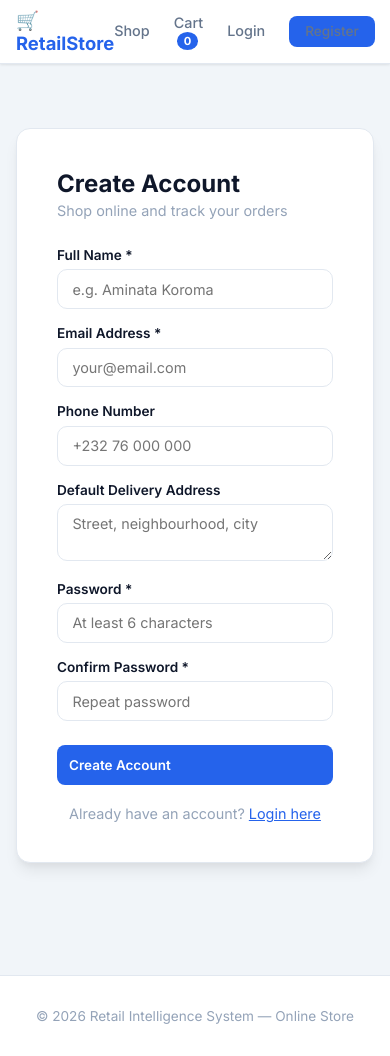
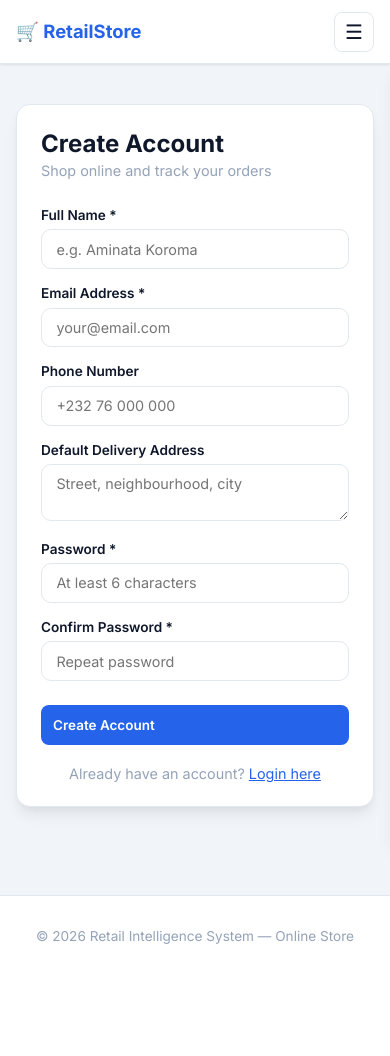
Before and after one commit to kabbamahmoud9-ai/retail-sales-intelligence-system, a Django app: page /store/register/ in a window 390 px wide. After the commit the page ends 944 px from the top, so only its background shows below. Run offline with Django 5.2, Linux system fonts and the light colour scheme; data that the repository does not hold is empty; parts of the project's set-up code (start-up, migrations or seed data) failed here and were passed over.

Commit message:
Make customer-facing storefront fully responsive (nav, cart, checkout, product detail)

```diff
--- a/core/settings.py
+++ b/core/settings.py
@@ -24,7 +24,7 @@ BASE_DIR = Path(__file__).resolve().parent.parent
 SECRET_KEY = config('SECRET_KEY')
 # SECURITY WARNING: don't run with debug turned on in production!
 DEBUG = config('DEBUG', default=False, cast=bool)
-ALLOWED_HOSTS = ['127.0.0.1', 'localhost', '192.168.1.247',  '10.59.6.120',  '10.16.129.1',  '10.177.122.24']
+ALLOWED_HOSTS = ['127.0.0.1', 'localhost', '192.168.1.247',  '10.59.6.120',  '10.16.129.1',  '10.177.122.24', '192.168.1.245']
 
 
 # Application definition
@@ -94,7 +94,7 @@ WSGI_APPLICATION = "core.wsgi.application"
 DATABASES = {
     'default': {
         'ENGINE': 'django.db.backends.postgresql',
-        'NAME': config('DB_NAME'),
+          'NAME': config('DB_NAME'),
         'USER': config('DB_USER'),
         'PASSWORD': config('DB_PASSWORD'),
         'HOST': config('DB_HOST'),
--- a/ecommerce/templates/ecommerce/base_store.html
+++ b/ecommerce/templates/ecommerce/base_store.html
@@ -436,6 +436,110 @@ body {
     .store-main { padding: 1rem; }
     .product-grid { grid-template-columns: repeat(auto-fill, minmax(160px, 1fr)); gap: 1rem; }
 }
+
+/* ===== STORE MOBILE NAV ===== */
+.store-nav-toggle {
+    display: none;
+    background: none;
+    border: 1px solid var(--border-color);
+    border-radius: var(--radius-sm);
+    width: 40px;
+    height: 40px;
+    font-size: 1.25rem;
+    color: var(--text-primary);
+    cursor: pointer;
+    align-items: center;
+    justify-content: center;
+}
+
+.store-nav-overlay {
+    display: none;
+    position: fixed;
+    inset: 0;
+    background: rgba(0,0,0,0.35);
+    z-index: 99;
+}
+
+.store-nav-overlay.open { display: block; }
+
+@media (max-width: 768px) {
+    .store-nav-toggle { display: flex; }
+
+    .store-nav .nav-links {
+        position: fixed;
+        top: 64px;
+        right: 0;
+        width: min(280px, 80vw);
+        height: calc(100vh - 64px);
+        background: white;
+        flex-direction: column;
+        align-items: flex-start;
+        gap: 0;
+        padding: 1rem;
+        box-shadow: var(--shadow-lg);
+        transform: translateX(100%);
+        transition: transform 0.25s ease;
+        overflow-y: auto;
+        z-index: 100;
+    }
+
+    .store-nav .nav-links.open { transform: translateX(0); }
+
+    .store-nav .nav-links a {
+        width: 100%;
+        padding: 0.85rem 0.5rem;
+        border-bottom: 1px solid var(--border-color);
+    }
+}
+
+/* ===== PRODUCT DETAIL GRID ===== */
+.product-detail-grid {
+    display: grid;
+    grid-template-columns: 1fr 1fr;
+    gap: 2rem;
+    align-items: start;
+}
+
+@media (max-width: 768px) {
+    .product-detail-grid { grid-template-columns: 1fr; gap: 1.25rem; }
+    .auth-card { padding: 1.5rem; margin: 1.5rem auto; }
+}
+
+/* ===== CART TABLE — STACK ON SMALL SCREENS ===== */
+@media (max-width: 600px) {
+    .cart-table thead { display: none; }
+    .cart-table, .cart-table tbody, .cart-table tr, .cart-table td {
+        display: block;
+        width: 100%;
+    }
+    .cart-table tr {
+        border-bottom: 1px solid var(--border-color);
+        padding: 0.75rem 0;
+    }
+    .cart-table td {
+        border-bottom: none;
+        padding: 0.35rem 0;
+        display: flex;
+        justify-content: space-between;
+        align-items: center;
+    }
+    .cart-table td::before {
+        content: attr(data-label);
+        font-weight: 600;
+        font-size: 0.75rem;
+        color: var(--text-muted);
+        text-transform: uppercase;
+        margin-right: 1rem;
+    }
+    .cart-table td:first-child::before { content: none; }
+    .cart-update-btn, .cart-remove-btn {
+        min-height: 40px;
+        min-width: 40px;
+        display: inline-flex;
+        align-items: center;
+        justify-content: center;
+    }
+}
 </style>
 </head>
 <body>
@@ -445,7 +549,8 @@ body {
     <a href="{% url 'ecommerce:store_home' %}" class="brand">
         🛒 RetailStore
     </a>
-    <div class="nav-links">
+    <button id="storeNavToggle" class="store-nav-toggle" aria-label="Toggle menu" aria-expanded="false">☰</button>
+    <div class="nav-links" id="storeNavLinks">
         <a href="{% url 'ecommerce:store_home' %}">Shop</a>
         <a href="{% url 'ecommerce:cart' %}">
             Cart <span class="cart-badge">{{ cart_count|default:"0" }}</span>
@@ -470,7 +575,7 @@ body {
         {% endif %}
     </div>
 </nav>
-
+<div class="store-nav-overlay" id="storeNavOverlay"></div>
 <!-- Flash messages -->
 {% if messages %}
 <div style="max-width:1200px; margin: 1rem auto; padding: 0 2rem;">
--- a/ecommerce/templates/ecommerce/checkout.html
+++ b/ecommerce/templates/ecommerce/checkout.html
@@ -6,7 +6,7 @@
 
 <form method="post">
 {% csrf_token %}
-<div style="display:grid; grid-template-columns:1fr 360px; gap:2rem; align-items:start;">
+<div class="checkout-grid">
 
     <!-- Delivery & payment form -->
     <div>
--- a/ecommerce/templates/ecommerce/product_detail.html
+++ b/ecommerce/templates/ecommerce/product_detail.html
@@ -2,7 +2,7 @@
 {% block title %}{{ product.product_name }}{% endblock %}
 
 {% block content %}
-<div style="display:grid; grid-template-columns:1fr 1fr; gap:2rem; align-items:start;">
+<div class="product-detail-grid">
 
     <!-- Product image -->
     <div style="background:var(--bg-primary); border-radius:var(--radius-lg); overflow:hidden; border:1px solid var(--border-color);">
--- a/static/css/style.css
+++ b/static/css/style.css
@@ -742,3 +742,107 @@ input[type=date]:focus, textarea:focus {
     .page-content { padding: 16px; }
     .page-header { flex-direction: column; align-items: flex-start; gap: 12px; }
     .topbar { padding: 0 14px; }
+
+/* ===== STORE MOBILE NAV ===== */
+.store-nav-toggle {
+    display: none;
+    background: none;
+    border: 1px solid var(--border-color);
+    border-radius: var(--radius-sm);
+    width: 40px;
+    height: 40px;
+    font-size: 1.25rem;
+    color: var(--text-primary);
+    cursor: pointer;
+    align-items: center;
+    justify-content: center;
+}
+
+.store-nav-overlay {
+    display: none;
+    position: fixed;
+    inset: 0;
+    background: rgba(0,0,0,0.35);
+    z-index: 99;
+}
+
+.store-nav-overlay.open { display: block; }
+
+@media (max-width: 900px) {
+    .store-nav-toggle { display: flex; }
+
+    .store-nav .nav-links {
+        position: fixed;
+        top: 64px;
+        right: 0;
+        width: min(280px, 80vw);
+        height: calc(100vh - 64px);
+        background: white;
+        flex-direction: column;
+        align-items: flex-start;
+        gap: 0;
+        padding: 1rem;
+        box-shadow: var(--shadow-lg);
+        transform: translateX(100%);
+        transition: transform 0.25s ease;
+        overflow-y: auto;
+        z-index: 100;
+    }
+
+    .store-nav .nav-links.open { transform: translateX(0); }
+
+    .store-nav .nav-links a {
+        width: 100%;
+        padding: 0.85rem 0.5rem;
+        border-bottom: 1px solid var(--border-color);
+    }
+}
+
+/* ===== PRODUCT DETAIL GRID ===== */
+.product-detail-grid {
+    display: grid;
+    grid-template-columns: 1fr 1fr;
+    gap: 2rem;
+    align-items: start;
+}
+
+@media (max-width: 768px) {
+    .product-detail-grid { grid-template-columns: 1fr; gap: 1.25rem; }
+    .auth-card { padding: 1.5rem; margin: 1.5rem auto; }
+}
+
+/* ===== CART TABLE — STACK ON SMALL SCREENS ===== */
+@media (max-width: 600px) {
+    .cart-table thead { display: none; }
+    .cart-table, .cart-table tbody, .cart-table tr, .cart-table td {
+        display: block;
+        width: 100%;
+    }
+    .cart-table tr {
+        border-bottom: 1px solid var(--border-color);
+        padding: 0.75rem 0;
+    }
+    .cart-table td {
+        border-bottom: none;
+        padding: 0.35rem 0;
+        display: flex;
+        justify-content: space-between;
+        align-items: center;
+    }
+    .cart-table td::before {
+        content: attr(data-label);
+        font-weight: 600;
+        font-size: 0.75rem;
+        color: var(--text-muted);
+        text-transform: uppercase;
+        margin-right: 1rem;
+    }
+    .cart-table td:first-child::before { content: none; }
+    .cart-update-btn, .cart-remove-btn {
+        min-height: 40px;
+        min-width: 40px;
+        display: inline-flex;
+        align-items: center;
+        justify-content: center;
+    }
+}
--- a/static/js/main.js
+++ b/static/js/main.js
@@ -119,3 +119,29 @@ document.addEventListener('DOMContentLoaded', function() {
             }
         }).catch(() => {});
 });
+
+// ===== STORE MOBILE NAV =====
+document.addEventListener('DOMContentLoaded', function() {
+    const toggle = document.getElementById('storeNavToggle');
+    const links = document.getElementById('storeNavLinks');
+    const overlay = document.getElementById('storeNavOverlay');
+    if (toggle && links && overlay) {
+        toggle.addEventListener('click', function() {
+            const isOpen = links.classList.toggle('open');
+            overlay.classList.toggle('open', isOpen);
+            toggle.setAttribute('aria-expanded', isOpen);
+        });
+        overlay.addEventListener('click', function() {
+            links.classList.remove('open');
+            overlay.classList.remove('open');
+            toggle.setAttribute('aria-expanded', false);
+        });
+        links.querySelectorAll('a').forEach(function(link) {
+            link.addEventListener('click', function() {
+                links.classList.remove('open');
+                overlay.classList.remove('open');
+                toggle.setAttribute('aria-expanded', false);
+            });
+        });
+    }
+});
```
Also changed, not shown: ecommerce/templates/ecommerce/cart.html (+8 -7 lines), ecommerce/templates/ecommerce/order_history.html (+7 -7 lines).
